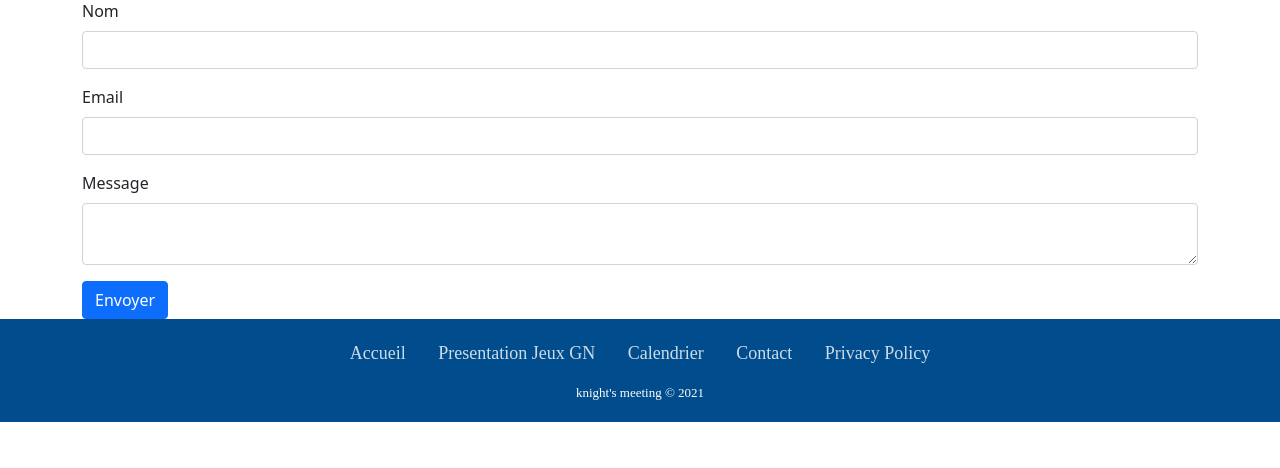
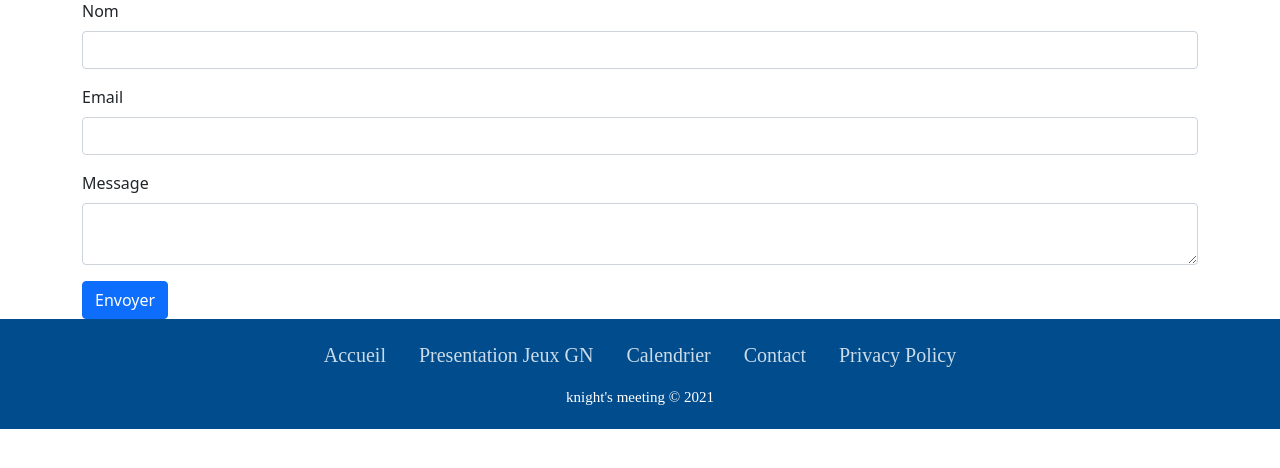
Before and after one commit to anthonycozette/knights-meeting, a Symfony app: template templates/contact/index.html.twig in a window 1280 px wide. Shown: the part 207-675 px from the top of the page. Run offline with Twig, Linux system fonts and the light colour scheme; the template is opened without the code that fills it, so the values that code supplies are empty; form fields are guessed from the names that the template uses; some libraries are stand-ins or nearby versions.

```diff
--- a/public/styles/app.css
+++ b/public/styles/app.css
@@ -182,7 +182,7 @@ img {
   padding: 0;
   list-style: none;
   text-align: center;
-  font-size: 18px;
+  font-size: 20px;
   line-height: 1.6;
   margin-bottom: 0;
 }
@@ -207,7 +207,7 @@ img {
 }
 
 .footer-basic .social > a {
-  font-size: 24px;
+  font-size: 25px;
   width: 40px;
   height: 40px;
   line-height: 40px;
@@ -227,7 +227,7 @@ img {
 .footer-basic .copyright {
   margin-top: 15px;
   text-align: center;
-  font-size: 13px;
+  font-size: 15px;
   margin-bottom: 0;
 }
 
--- a/public/styles/app.scss
+++ b/public/styles/app.scss
@@ -180,7 +180,7 @@ img {
     padding: 0;
     list-style: none;
     text-align: center;
-    font-size: 18px;
+    font-size: 20px;
     line-height: 1.6;
     margin-bottom: 0;
 }
@@ -205,7 +205,7 @@ img {
 }
 
 .footer-basic .social>a {
-    font-size: 24px;
+    font-size: 25px;
     width: 40px;
     height: 40px;
     line-height: 40px;
@@ -225,7 +225,7 @@ img {
 .footer-basic .copyright {
     margin-top: 15px;
     text-align: center;
-    font-size: 13px;
+    font-size: 15px;
     // color: #aaa;
     margin-bottom: 0;
 }
--- a/templates/base.html.twig
+++ b/templates/base.html.twig
@@ -12,6 +12,7 @@
     </head>
     <body>
         {% include 'base/nav.html.twig' %}
+
 		<div class="container">
         {% block body %}{% endblock %}
 		</div>
```
